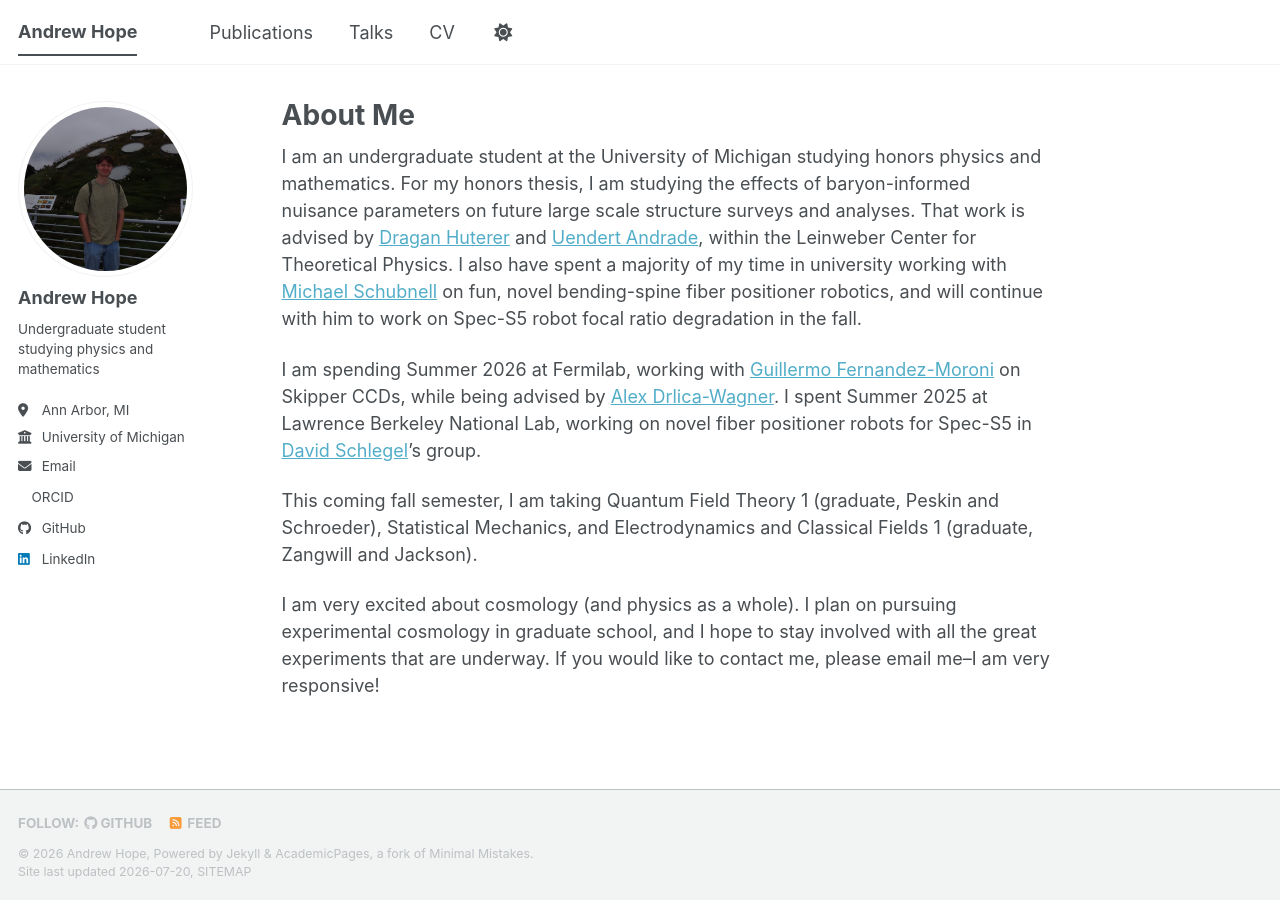
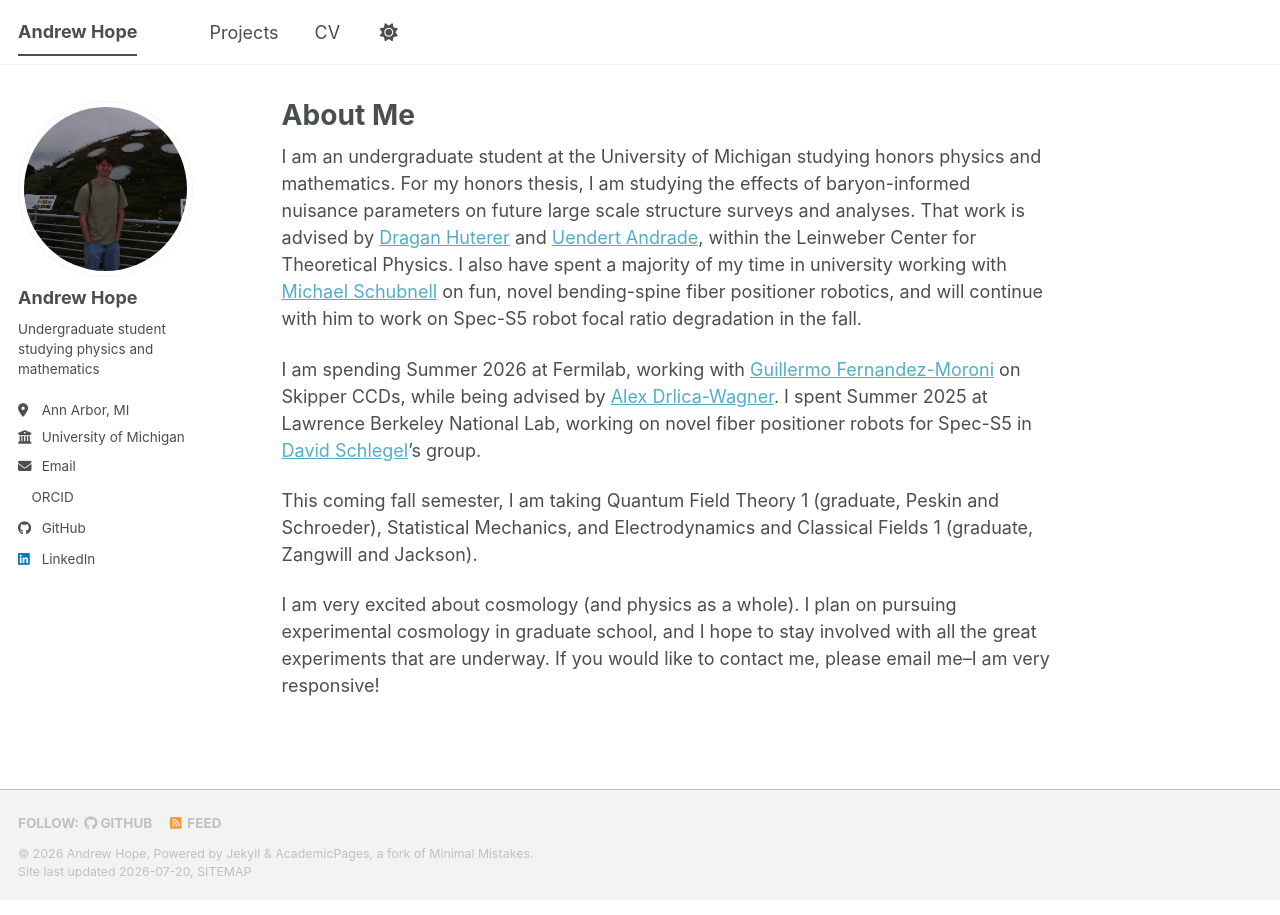
Before and after one commit to astrohope/astrohope.github.io, a Jekyll site: the page built from _pages/about.md, in a window 1280 px wide. Built offline with Jekyll 4.4.1, drawn with Linux system fonts in a browser that asks for light colours; a style sheet for code colours, icons or effects is not loaded.

Commit message:
restructure bar

```diff
--- a/_data/navigation.yml
+++ b/_data/navigation.yml
@@ -8,14 +8,8 @@
 #      Markdown formatted page while the second is generated using JSON.
 
 main:
-  - title: "Publications"
-    url: /publications/
-
-  - title: "Talks"
-    url: /talks/
+  - title: "Projects"
+    url: /portfolio/
 
   - title: "CV"
-    url: /cv/
-
-  # - title: "CV"
-  #   url: /cv-json/
+    url: /cv-json/
```
